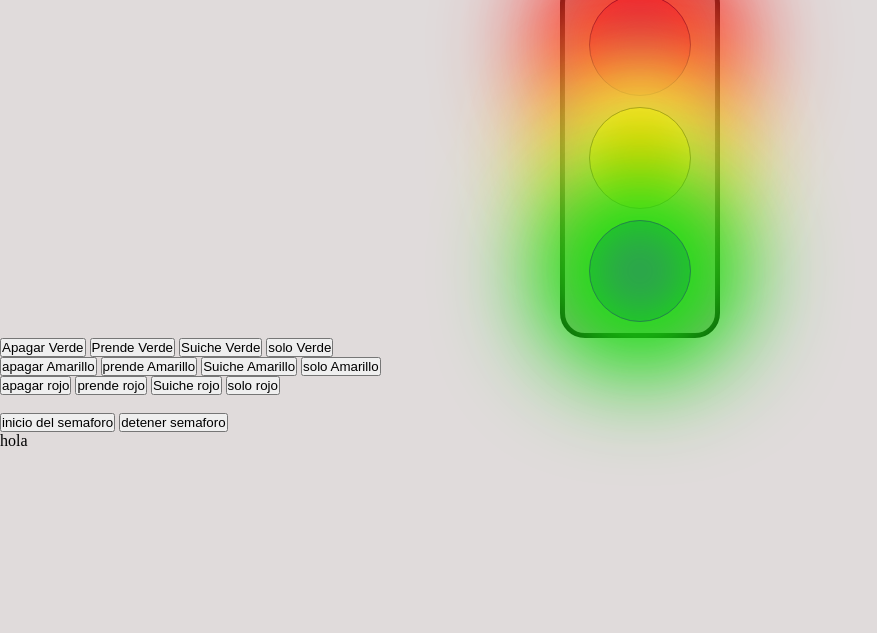
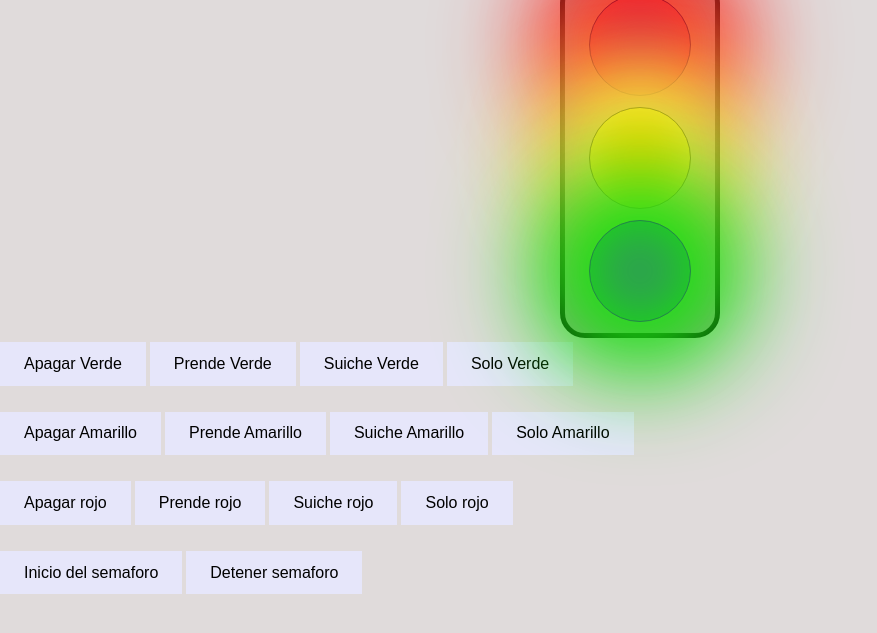
Before and after one commit to soyyose/semaforo, a plain HTML site: page index.html in a window 1280 px wide. Shown: the part 55-688 px from the top of the page, without its empty margins (0-877 px from the left). Drawn offline with Linux system fonts and the light colour scheme.

Commit message:
Add files via upload

```diff
--- a/index.html
+++ b/index.html
@@ -22,30 +22,28 @@
     </div>
     </div>
 
-<button type="button" onclick="apagaVerde()">Apagar Verde</button>
-<button type="button" onclick="prendeVerde()">Prende Verde</button>
-<button type="button" onclick="suicheVerde()">Suiche Verde</button>
-<button type="button" onclick="soloVerde()">solo Verde</button>
+<button class="boton" type="button" onclick="apagaVerde()">Apagar Verde</button>
+<button class="boton" type="button" onclick="prendeVerde()">Prende Verde</button>
+<button class="boton" type="button" onclick="suicheVerde()">Suiche Verde</button>
+<button class="boton" type="button" onclick="soloVerde()">Solo Verde</button>
+<br>
 <br>
 
-
-
-<button type="button" onclick="apagaAmarillo()">apagar Amarillo</button>
-<button type="button" onclick="prendeAmarillo()">prende Amarillo</button>
-<button type="button" onclick="suicheAmarillo()">Suiche Amarillo</button>
-<button type="button" onclick="soloAmarillo()">solo Amarillo</button>
+<button class="boton" type="button" onclick="apagaAmarillo()">Apagar Amarillo</button>
+<button class="boton" type="button" onclick="prendeAmarillo()">Prende Amarillo</button>
+<button class="boton" type="button" onclick="suicheAmarillo()">Suiche Amarillo</button>
+<button class="boton" type="button" onclick="soloAmarillo()">Solo Amarillo</button>
+<br>
 <br>
 
-<button type="button" onclick="apagaRojo()">apagar rojo</button>
-<button type="button" onclick="prendeRojo()">prende rojo</button>
-<button type="button" onclick="suicheRojo()">Suiche rojo</button>
-<button type="button" onclick="soloRojo()">solo rojo</button><br><br>
+<button class="boton" type="button" onclick="apagaRojo()">Apagar rojo</button>
+<button class="boton" type="button" onclick="prendeRojo()">Prende rojo</button>
+<button class="boton" type="button" onclick="suicheRojo()">Suiche rojo</button>
+<button class="boton" type="button" onclick="soloRojo()">Solo rojo</button><br><br>
 
-<button type="button" onclick="iniciarSemaforo()">inicio del semaforo</button>
-<button type="button" onclick="detenerSemaforo()">detener semaforo</button>
+<button class="boton" type="button" onclick="iniciarSemaforo()">Inicio del semaforo</button>
+<button class="boton" type="button" onclick="detenerSemaforo()">Detener semaforo</button>
 <br>
-
-<p id="demo">hola</p>
 
 </main>
 
```
